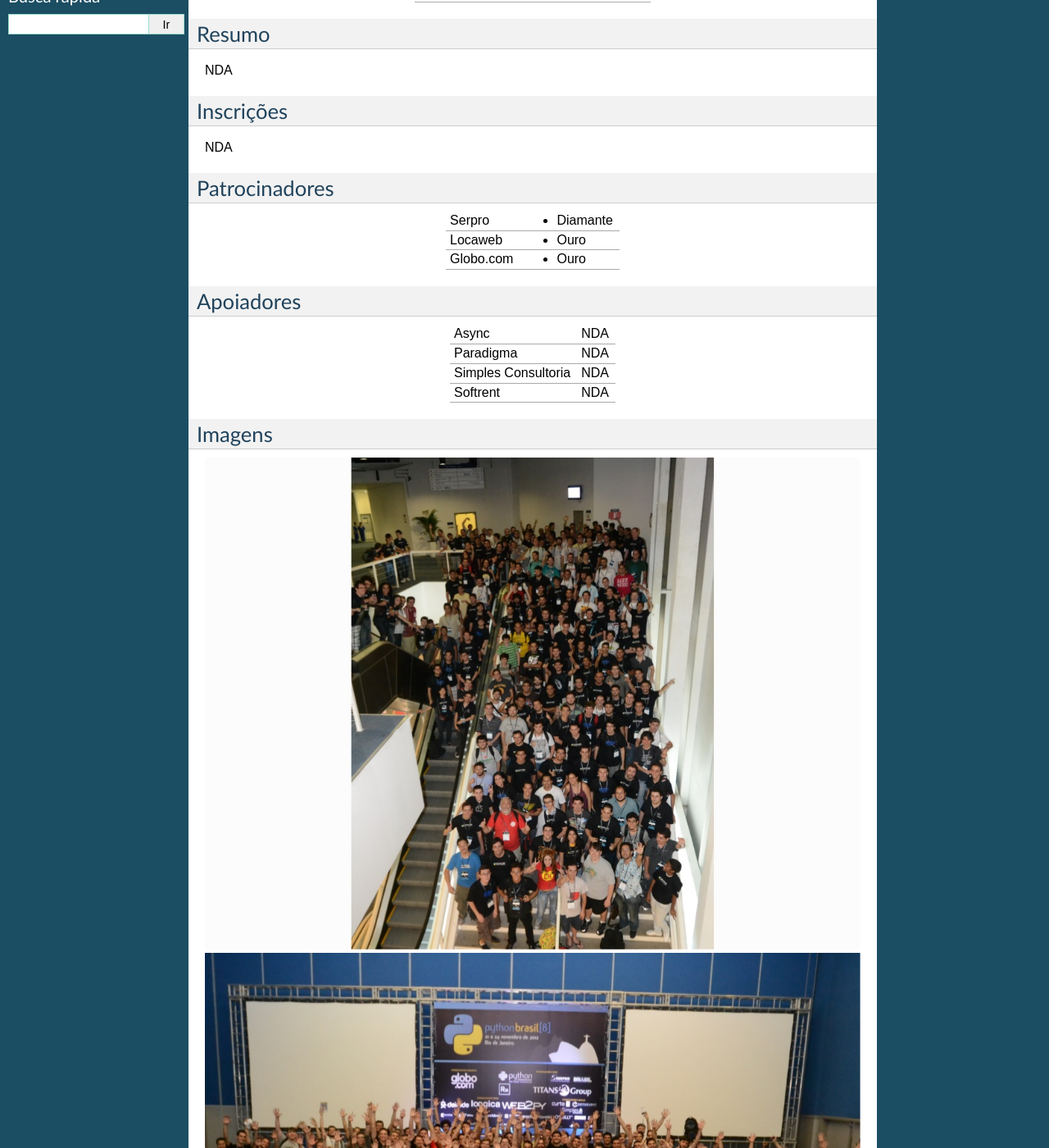
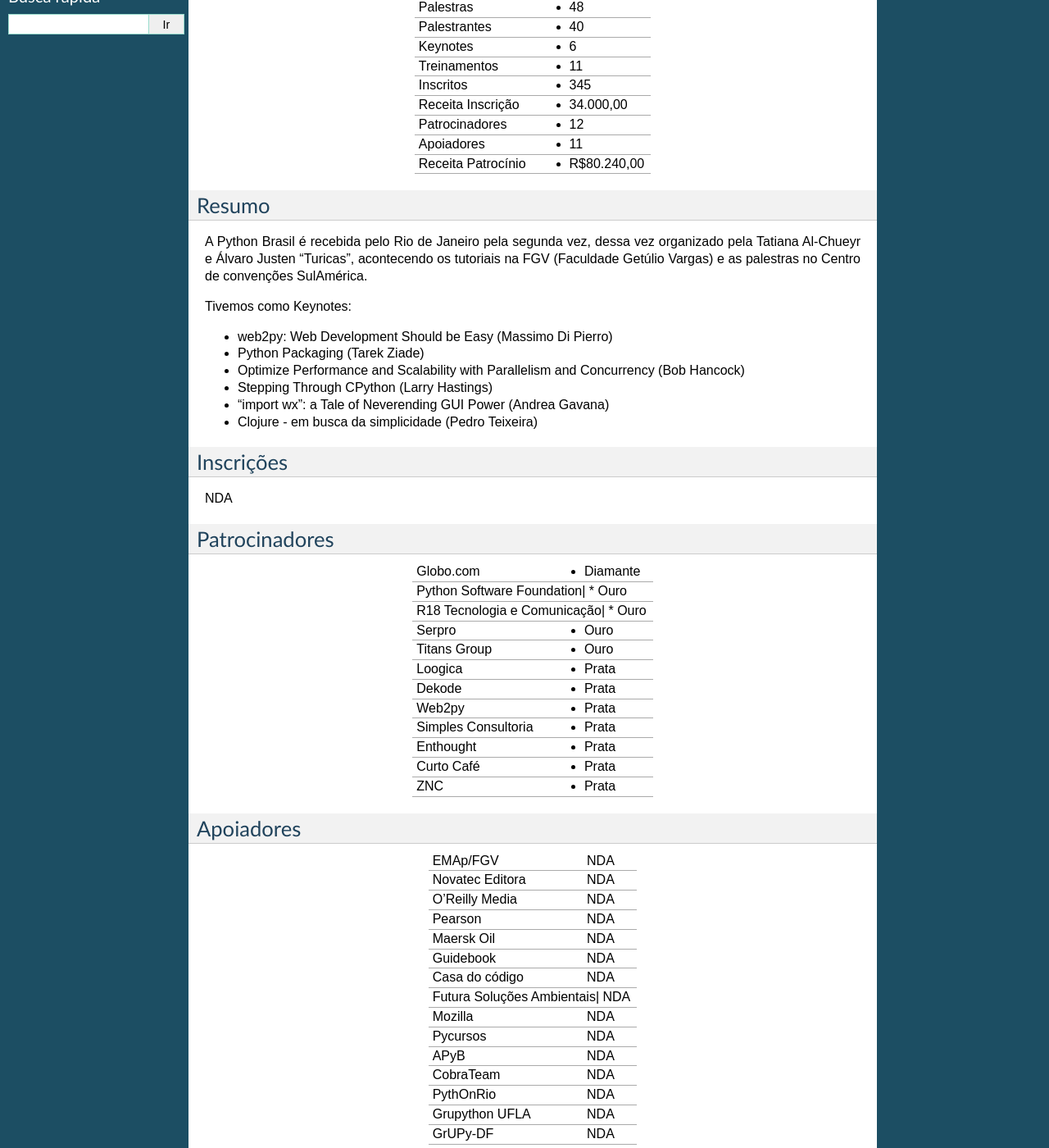
Before and after one commit to pythonbrasil/manual, a Sphinx documentation site: the page built from source/historia/pythonbrasil8.txt, in a window 1280 px wide and 1400 px high, scrolled down 411 px. Shown: the whole window at 82% size. Built offline with Sphinx 7.4.7, drawn with Linux system fonts in a browser that asks for light colours; some of the changed text lies outside the part shown.

Commit message:
Update wrong informations about pybr8

```diff
--- a/source/historia/pythonbrasil8.txt
+++ b/source/historia/pythonbrasil8.txt
@@ -7,15 +7,18 @@
 +----------------------+-------------------------+
 | Nome Oficial         | * PythonBrasil[8]       |
 +----------------------+-------------------------+
-| Local                | * UVA - Tijuca          |
-|                      | * Tijuca                |
+| Local                | * Centro de convenções  |
+|                      |   SulAmérica            |
+|                      | * Cidade Nova           |
 |                      | * Rio de Janeiro        |
 +----------------------+-------------------------+
-| Data                 | * 21/10/2011            |
-|                      | * 22/10/2011            |
-|                      | * 23/10/2011            |
+| Data                 | * 21/11/2012            |
+|                      | * 22/11/2012            |
+|                      | * 23/11/2012            |
+|                      | * 24/11/2012            |
 +----------------------+-------------------------+
-| Organizador          | * Tatiana Al-Chueyr e Álvaro Justen|
+| Organizador          | * Tatiana Al-Chueyr     |
+|                      |   e Álvaro Justen       |
 +----------------------+-------------------------+
 
 Números
@@ -24,7 +27,7 @@
 +----------------------+-----------------------+
 | Palestras            | * 48                  |
 +----------------------+-----------------------+
-| Palestrantes         | * 45                  |
+| Palestrantes         | * 40                  |
 +----------------------+-----------------------+
 | Keynotes             | * 6                   |
 +----------------------+-----------------------+
@@ -44,7 +47,16 @@
 
 Resumo
 ---------
-NDA
+A Python Brasil é recebida pelo Rio de Janeiro pela segunda vez, dessa vez organizado pela Tatiana Al-Chueyr e Álvaro Justen "Turicas", acontecendo os tutoriais na FGV (Faculdade Getúlio Vargas) e as palestras no Centro de convenções SulAmérica.
+
+Tivemos como Keynotes:
+
+- web2py: Web Development Should be Easy (Massimo Di Pierro)
+- Python Packaging (Tarek Ziade)
+- Optimize Performance and Scalability with Parallelism and Concurrency (Bob Hancock)
+- Stepping Through CPython (Larry Hastings)
+- “import wx”: a Tale of Neverending GUI Power (Andrea Gavana)
+- Clojure - em busca da simplicidade (Pedro Teixeira)
 
 Inscrições
 ----------------
@@ -54,25 +66,68 @@
 ------------------
 
 +----------------------+-----------------------+
-| Serpro               | * Diamante            |
+| Globo.com            | * Diamante            |
 +----------------------+-----------------------+
-| Locaweb              | * Ouro                |
+| Python Software Foundation| * Ouro           |
 +----------------------+-----------------------+
-| Globo.com            | * Ouro                |
+| R18 Tecnologia e Comunicação| * Ouro         |
++----------------------+-----------------------+
+| Serpro               | * Ouro                |
++----------------------+-----------------------+
+| Titans Group         | * Ouro                |
++----------------------+-----------------------+
+| Loogica              | * Prata               |
++----------------------+-----------------------+
+| Dekode               | * Prata               |
++----------------------+-----------------------+
+| Web2py               | * Prata               |
++----------------------+-----------------------+
+| Simples Consultoria  | * Prata               |
++----------------------+-----------------------+
+|Enthought             | * Prata               |
++----------------------+-----------------------+
+| Curto Café           | * Prata               |
++----------------------+-----------------------+
+| ZNC                  | * Prata               |
 +----------------------+-----------------------+
 
 Apoiadores
 ------------------
 
 +----------------------+-----------------------+
-| Async                | NDA                   |
+| EMAp/FGV             | NDA                   |
 +----------------------+-----------------------+
-| Paradigma            | NDA                   |
+| Novatec Editora      | NDA                   |
 +----------------------+-----------------------+
-| Simples Consultoria  | NDA                   |
+| O'Reilly Media       | NDA                   |
 +----------------------+-----------------------+
-| Softrent             | NDA                   |
+| Pearson              | NDA                   |
 +----------------------+-----------------------+
+| Maersk Oil           | NDA                   |
++----------------------+-----------------------+
+| Guidebook            | NDA                   |
++----------------------+-----------------------+
+| Casa do código       | NDA                   |
++----------------------+-----------------------+
+| Futura Soluções Ambientais| NDA              |
++----------------------+-----------------------+
+| Mozilla              | NDA                   |
++----------------------+-----------------------+
+| Pycursos             | NDA                   |
++----------------------+-----------------------+
+| APyB                 | NDA                   |
++----------------------+-----------------------+
+| CobraTeam            | NDA                   |
++----------------------+-----------------------+
+| PythOnRio            | NDA                   |
++----------------------+-----------------------+
+| Grupython UFLA       | NDA                   |
++----------------------+-----------------------+
+| GrUPy-DF             | NDA                   |
++----------------------+-----------------------+
+| Pyladies             | NDA                   |
++----------------------+-----------------------+
+
 
 Imagens
 ---------
@@ -85,3 +140,5 @@
 --------------
 
 http://pt.slideshare.net/pythonbrasil
+
+https://web.archive.org/web/20121204012708/http://2012.pythonbrasil.org.br/
```
